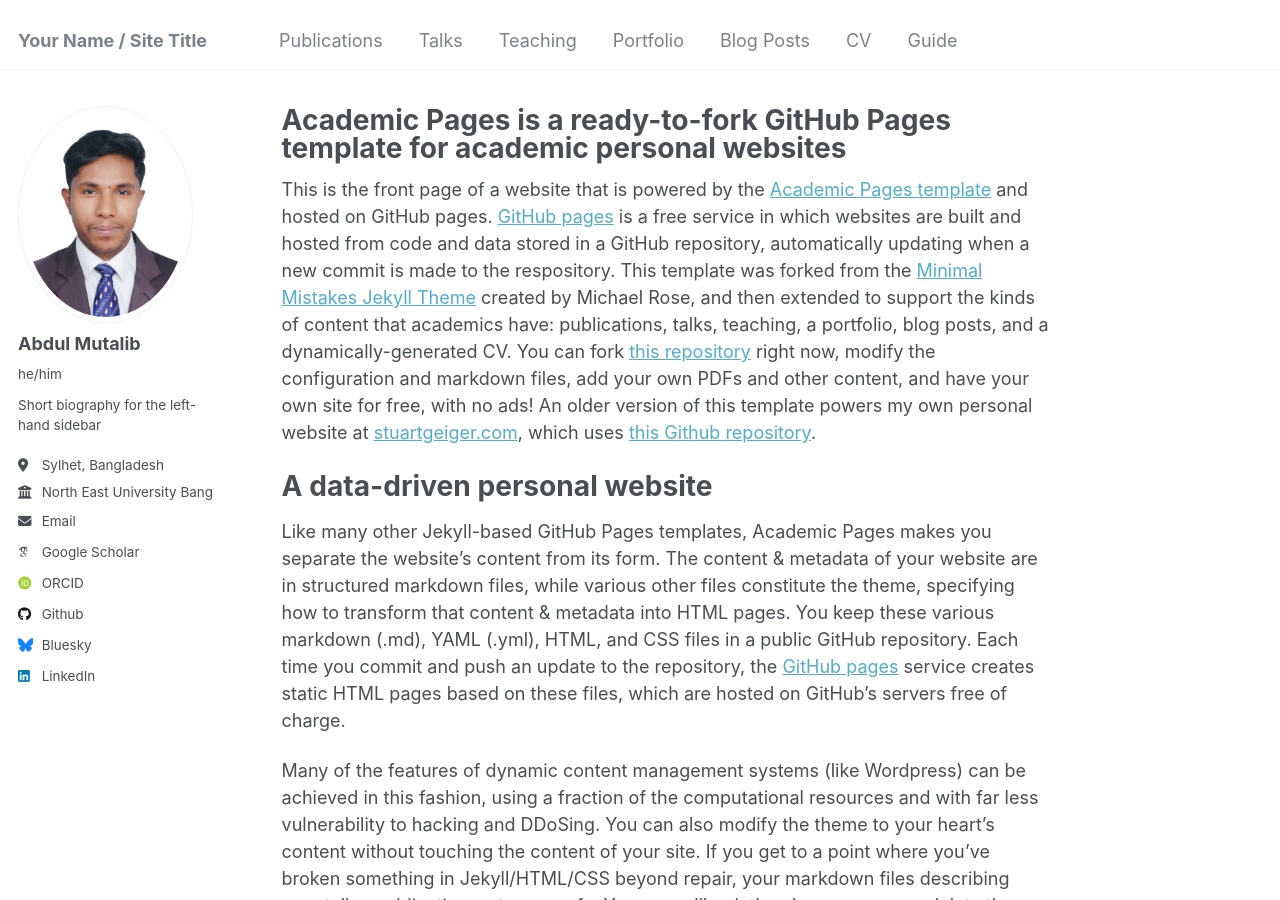
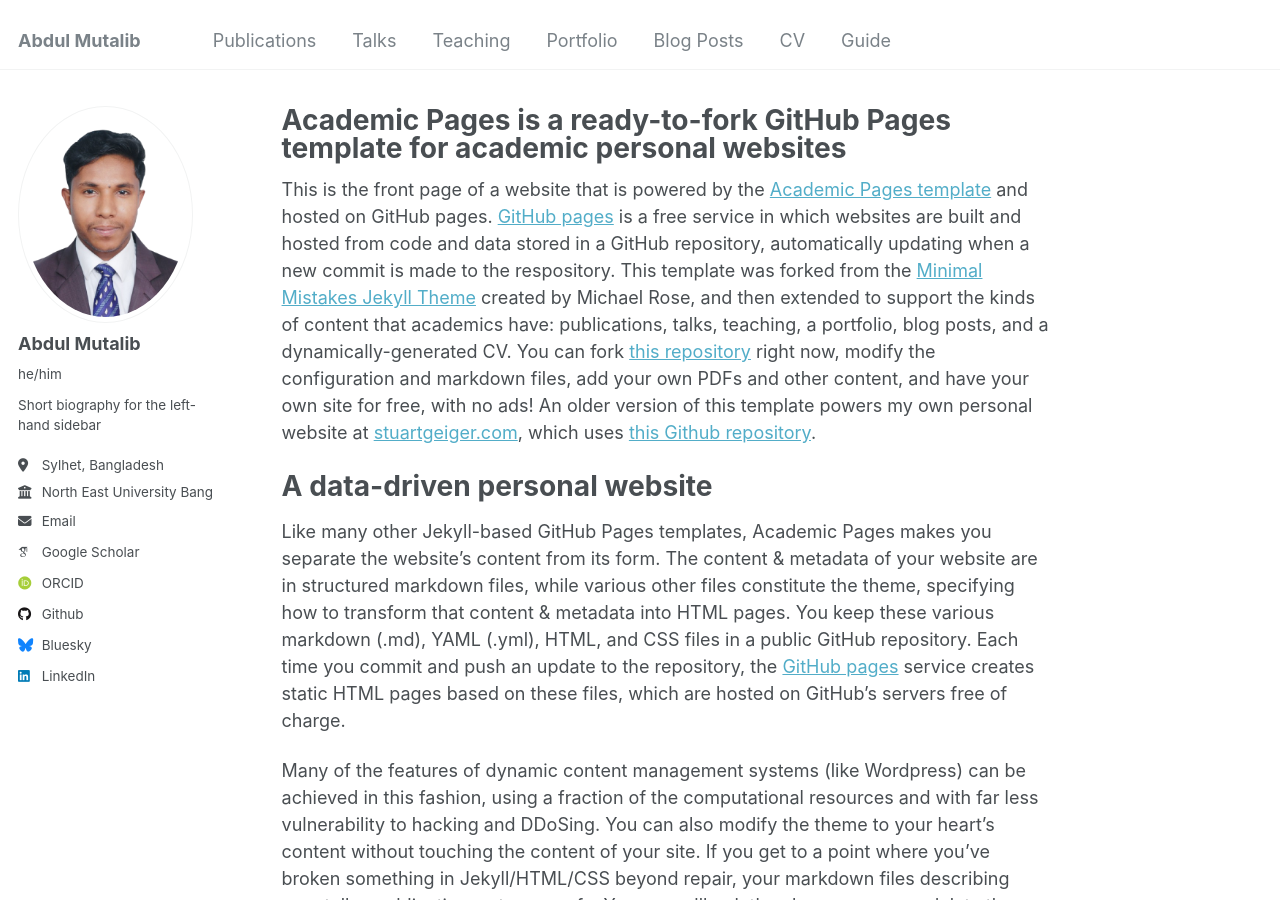
Before and after one commit to mutalibcs/mutalibcs.github.io, a Jekyll site: the page built from _pages/about.md, in a window 1280 px wide and 900 px high. Built offline with Jekyll 4.4.1, drawn with Linux system fonts in a browser that asks for light colours; some web fonts are replaced.

Commit message:
yml info updated

```diff
--- a/_config.yml
+++ b/_config.yml
@@ -8,7 +8,7 @@
 
 # Basic Site Settings
 locale                   : "en-US"
-title                    : "Your Name / Site Title"
+title                    : "Abdul Mutalib"
 title_separator          : "-"
 name                     : &name "Abdul Mutalib"
 description              : &description "personal description"
@@ -44,7 +44,7 @@ author:
   bitbucket        : # Username - Update with your username on the site
   codepen          : # Username
   dribbble         : # Username
-  github           : "academicpages"
+  github           : "mamutalib"
   kaggle           : # Username
   stackoverflow    : # User number or user number and name (i.e., use "1" or "1/jeff-atwood")
 
```
